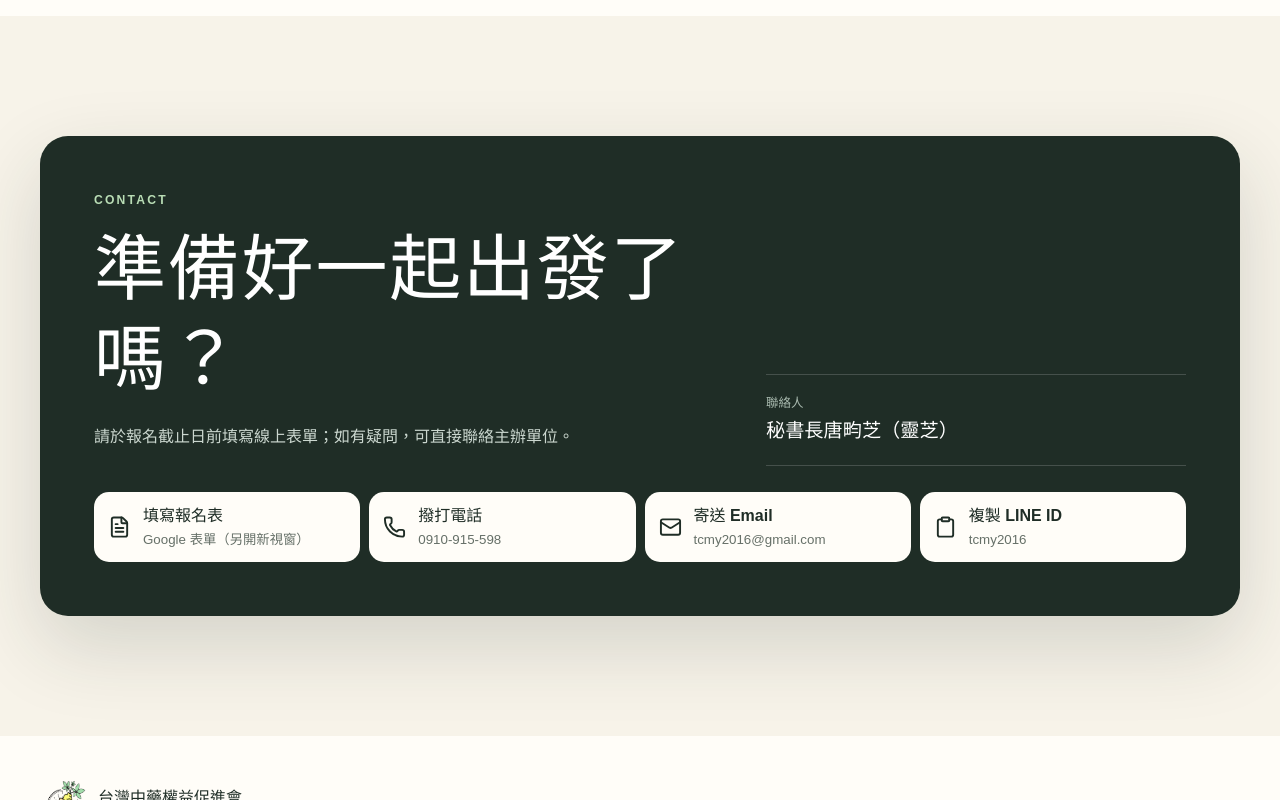
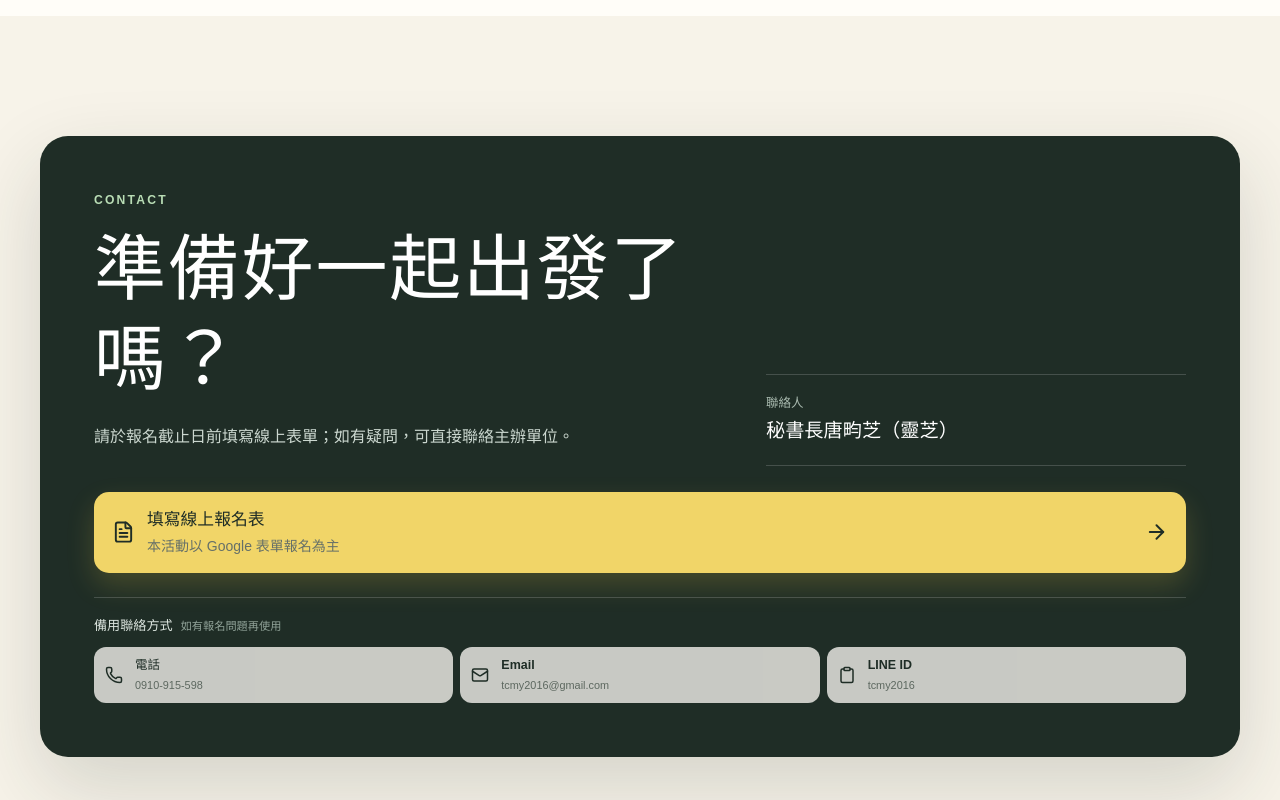
Before and after one commit to oklala0516-creator/taiwan-tcm-members-assembly-2026, a React (Vite) app: page / in a window 1280 px wide. Shown: the part 11200-12000 px from the top of the page. Built offline with nearby package versions, Linux system fonts and the light colour scheme.

Commit message:
Clarify primary registration action

```diff
--- a/src/App.tsx
+++ b/src/App.tsx
@@ -515,10 +515,15 @@ function App() {
             </div>
             <div className="contact-person"><span>聯絡人</span><strong>{event.contact.name}</strong></div>
             <div className="contact-actions">
-              {!registrationClosed && <a href={event.registrationUrl} target="_blank" rel="noreferrer"><FileText aria-hidden="true" /><span>填寫報名表<small>Google 表單（另開新視窗）</small></span></a>}
-              <a href={`tel:${event.contact.phoneHref}`}><Phone aria-hidden="true" /><span>撥打電話<small>{event.contact.phoneDisplay}</small></span></a>
-              <a href={`mailto:${event.contact.email}`}><Mail aria-hidden="true" /><span>寄送 Email<small>{event.contact.email}</small></span></a>
-              <button type="button" onClick={() => copyText(event.contact.lineId, "LINE ID")}><Clipboard aria-hidden="true" /><span>複製 LINE ID<small>{event.contact.lineId}</small></span></button>
+              {!registrationClosed && <a className="registration-primary" href={event.registrationUrl} target="_blank" rel="noreferrer"><FileText aria-hidden="true" /><span>填寫線上報名表<small>本活動以 Google 表單報名為主</small></span><ArrowRight aria-hidden="true" /></a>}
+              <div className="contact-backup">
+                <p>備用聯絡方式 <small>如有報名問題再使用</small></p>
+                <div className="contact-backup-grid">
+                  <a href={`tel:${event.contact.phoneHref}`}><Phone aria-hidden="true" /><span>電話<small>{event.contact.phoneDisplay}</small></span></a>
+                  <a href={`mailto:${event.contact.email}`}><Mail aria-hidden="true" /><span>Email<small>{event.contact.email}</small></span></a>
+                  <button type="button" onClick={() => copyText(event.contact.lineId, "LINE ID")}><Clipboard aria-hidden="true" /><span>LINE ID<small>{event.contact.lineId}</small></span></button>
+                </div>
+              </div>
             </div>
           </div>
         </section>
--- a/src/styles.css
+++ b/src/styles.css
@@ -319,6 +319,17 @@ h3 { font-size: 1.35rem; }
 .contact-actions svg { width: 23px; }
 .contact-actions span { display: grid; font-weight: 800; }
 .contact-actions small { color: var(--muted); font-weight: 500; }
+.contact-actions .registration-primary { min-height: 78px; padding: 14px 18px; background: var(--yellow); box-shadow: 0 12px 28px rgba(250, 210, 67, .18); }
+.registration-primary > span { flex: 1; font-size: 1.05rem; }
+.registration-primary > svg:last-child { margin-left: auto; }
+.contact-backup { margin-top: 15px; padding-top: 17px; border-top: 1px solid rgba(255, 255, 255, .17); }
+.contact-backup > p { display: flex; margin: 0 0 10px; gap: 8px; align-items: baseline; color: #dce5df; font-size: .82rem; font-weight: 800; }
+.contact-backup > p small { color: #91a399; font-size: .7rem; }
+.contact-backup-grid { display: grid; gap: 7px; }
+.contact-actions .contact-backup-grid a, .contact-actions .contact-backup-grid button { min-height: 49px; padding: 8px 11px; background: rgba(255, 253, 248, .86); border-radius: 12px; opacity: .88; }
+.contact-backup-grid span { font-size: .78rem; }
+.contact-backup-grid small { font-size: .68rem; }
+.contact-backup-grid svg { width: 18px; }
 
 .site-footer { display: grid; padding: 34px 20px 124px; gap: 18px; background: var(--paper); }
 .site-footer > div { display: flex; gap: 10px; align-items: center; }
@@ -386,7 +397,8 @@ h3 { font-size: 1.35rem; }
   .document-grid { grid-template-columns: repeat(3, 1fr); }
   .contact-card { display: grid; padding: 54px; grid-template-columns: 1.2fr .8fr; gap: 26px 42px; }
   .contact-person { margin: 0; align-self: end; }
-  .contact-actions { grid-column: 1 / -1; grid-template-columns: repeat(auto-fit, minmax(190px, 1fr)); }
+  .contact-actions { grid-column: 1 / -1; }
+  .contact-backup-grid { grid-template-columns: repeat(3, 1fr); }
   .site-footer { padding: 40px 36px 44px; grid-template-columns: 1fr auto; align-items: end; }
   .mobile-action-bar { display: none; }
   .toast { bottom: 30px; }
```
